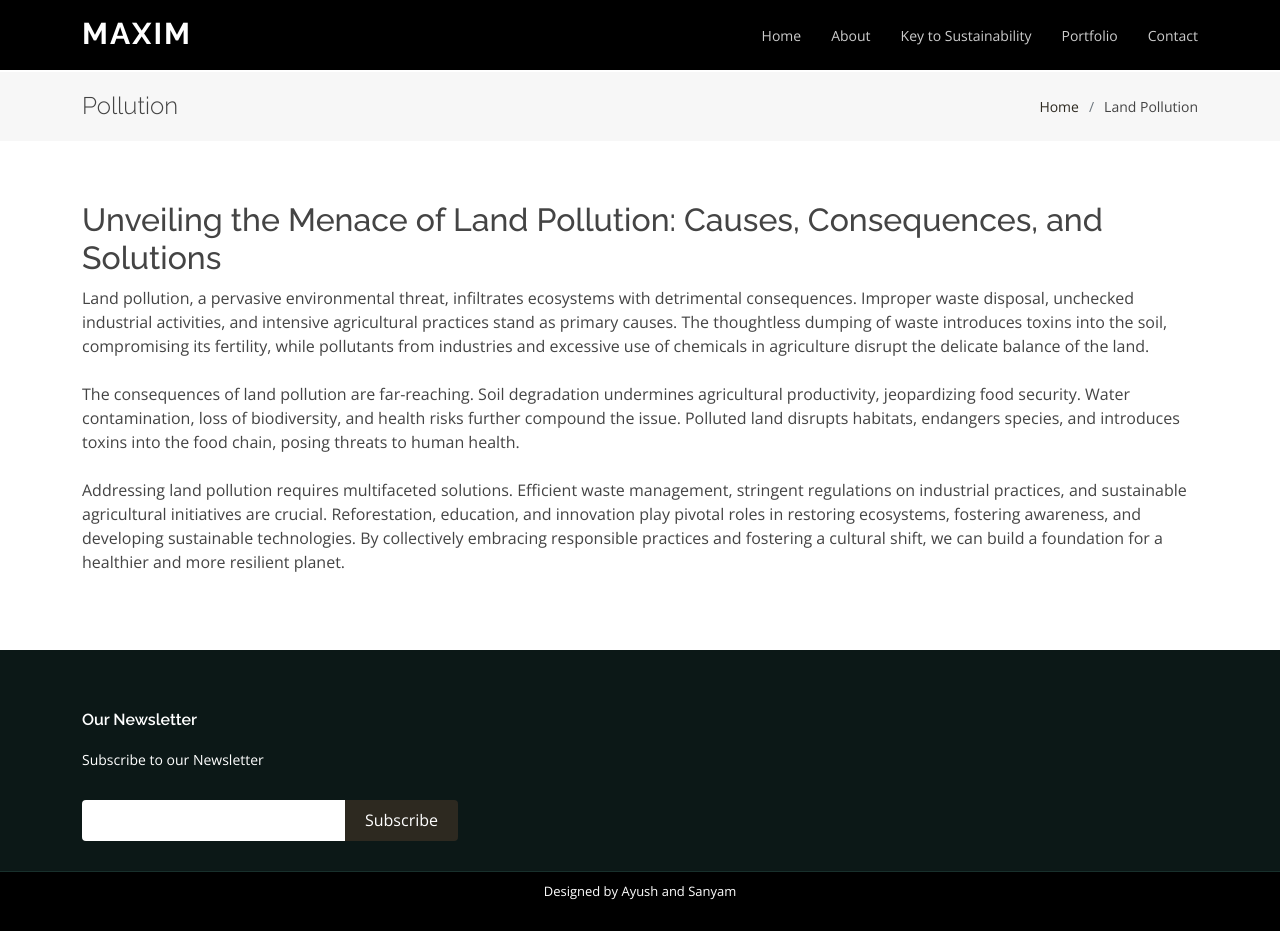
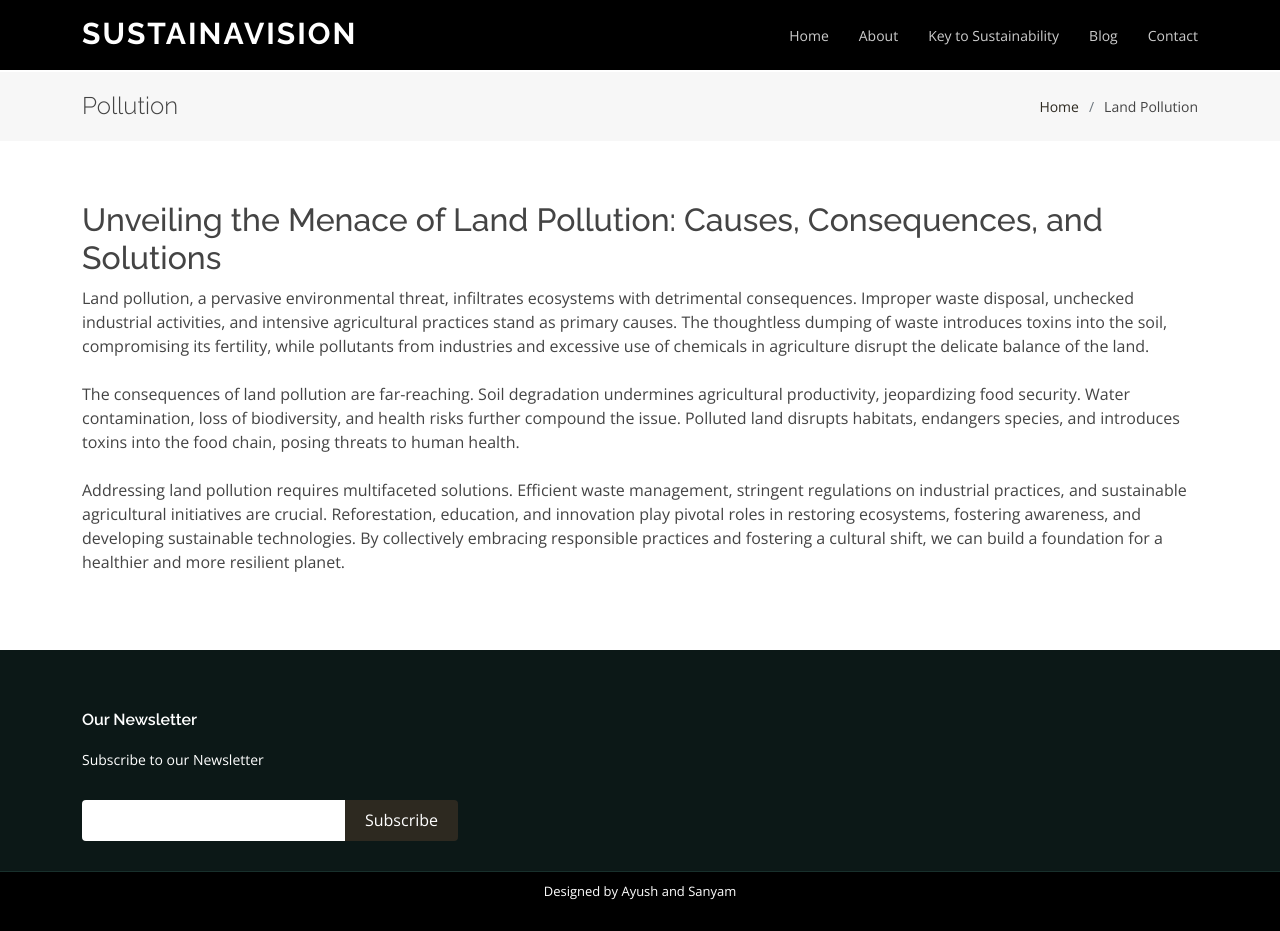
Before and after one commit to iayushk10/sustainavision, a plain HTML site: page pollution.html in a window 1280 px wide. Drawn offline with nearby package versions, Linux system fonts and the light colour scheme.

Commit message:
Update pollution.html

```diff
--- a/pollution.html
+++ b/pollution.html
@@ -37,7 +37,7 @@
     <div class="container d-flex justify-content-between">
 
       <div class="logo">
-        <h1><a href="index.html">Maxim</a></h1>
+        <h1><a href="index.html">SustainaVision</a></h1>
 
       </div>
 
@@ -46,7 +46,7 @@
           <li><a class="nav-link scrollto " href="index.html#hero">Home</a></li>
           <li><a class="nav-link scrollto" href="index.html#about">About</a></li>
           <li><a class="nav-link scrollto" href="index.html#services">Key to Sustainability</a></li>
-          <li><a class="nav-link scrollto " href="index.html#portfolio">Portfolio</a></li>
+          <li><a class="nav-link scrollto " href="index.html#portfolio">Blog</a></li>
 
 
           <li><a class="nav-link scrollto" href="index.html#contact">Contact</a></li>
```
